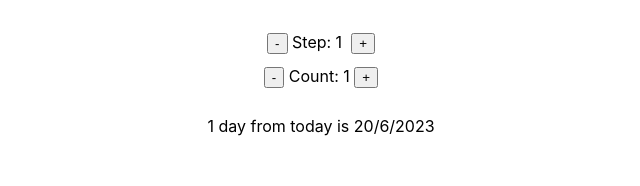
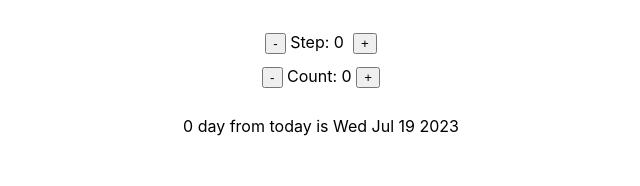
Before and after one commit to defydef/date-counter, a React (Create React App) app: page / in a window 1280 px wide. Shown: the top 186 px of the page, without its empty margins (319-959 px from the left). Built offline with nearby package versions, Linux system fonts and the light colour scheme.

Commit message:
Change date format Use toDateString() to display the date

```diff
--- a/src/App.js
+++ b/src/App.js
@@ -9,15 +9,15 @@ function App() {
 }
 
 function Counter() {
-  const [count, setCount] = useState(1);
-  const [step, setStep] = useState(1);
+  const [count, setCount] = useState(0);
+  const [step, setStep] = useState(0);
 
   function increaseCount() {
     setCount((c) => c + 1);
   }
 
   function decreaseCount() {
-    if (count > 1) setCount((c) => c - 1);
+    if (count >= 1) setCount((c) => c - 1);
   }
 
   function increaseStep() {
@@ -25,7 +25,7 @@ function Counter() {
   }
 
   function decreaseStep() {
-    if (step > 1) setStep((c) => c - 1);
+    if (step >= 1) setStep((c) => c - 1);
   }
 
   return (
@@ -54,8 +54,7 @@ function Counter() {
       <div>
         <p>
           {props.finalCount}&nbsp;day<span>{step > 1 && "s"}</span> from today
-          is{" "}
-          {`${currDate.getDate()}/${currDate.getMonth()}/${currDate.getFullYear()} `}
+          is {currDate.toDateString()}
         </p>
       </div>
     );
```
